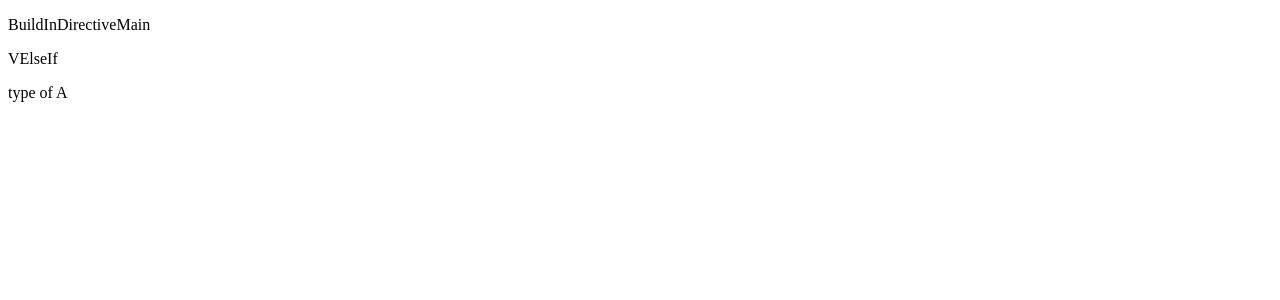
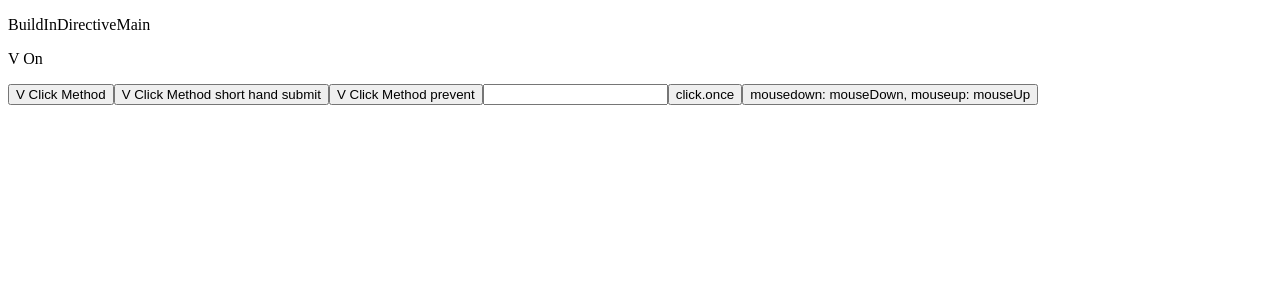
Before and after one commit to es-77/learn-vue-js, a Vue app: page / in a window 1280 px wide. Shown: the top 300 px of the page. Built offline with nearby package versions, Linux system fonts and the light colour scheme.

Commit message:
v-on v-for

```diff
--- a/src/components/buildInDirectives/BuildInDirectiveMain.vue
+++ b/src/components/buildInDirectives/BuildInDirectiveMain.vue
@@ -5,12 +5,16 @@
   <!-- <VShowVue /> -->
   <!-- <VIfVue /> -->
   <!-- <VElseVue /> -->
-  <VElseIfVue />
+  <!-- <VElseIfVue /> -->
+  <!-- <VForVue /> -->
+  <VOnVue />
 </template>
 
 <script>
 // import VElseVue from './VElse.vue';
-import VElseIfVue from './VElseIf.vue';
+// import VElseIfVue from './VElseIf.vue';
+// import VForVue from './VFor.vue';
+import VOnVue from './VOn.vue';
 // import VIfVue from './VIf.vue';
 // import VHtmlVue from './VHtml.vue';
 // import VShowVue from './VShow.vue';
@@ -24,7 +28,9 @@ export default {
     // VShowVue
     // VIfVue
     // VElseVue
-    VElseIfVue
+    // VElseIfVue
+    // VForVue
+    VOnVue
   }
 };
 </script>
--- /dev/null
+++ b/src/components/buildInDirectives/VFor.vue
@@ -0,0 +1,25 @@
+<template>
+  <p>V For Loop</p>
+  <p v-for="user in users" :key="user.id">{{ user.id }}</p>
+</template>
+
+<script>
+export default {
+  name: 'VFor',
+  data() {
+    return {
+      users: [
+        {
+          id: 1
+        },
+        {
+          id: 2
+        },
+        {
+          id: 3
+        }
+      ]
+    };
+  }
+};
+</script>
--- /dev/null
+++ b/src/components/buildInDirectives/VOn.vue
@@ -0,0 +1,55 @@
+<template>
+  <p>V On</p>
+  <!-- method handler -->
+  <button v-on:click="VClickMethod">V Click Method</button>
+
+  <!-- dynamic event -->
+  <!-- <button v-on:[event]="doThis"></button> -->
+
+  <!-- inline statement -->
+  <!-- <button v-on:click="doThat('hello', $event)"></button> -->
+
+  <!-- shorthand -->
+  <button type="submit" @click="VClickMethod">V Click Method short hand submit</button>
+
+  <!-- shorthand dynamic event -->
+  <!-- <button @[event]="doThis"></button> -->
+
+  <!-- stop propagation -->
+  <!-- <button @click.stop="VClickMethod">VClickMethod</button> -->
+
+  <!-- prevent default -->
+  <button type="submit" @click.prevent="VClickMethod">V Click Method prevent</button>
+
+  <!-- prevent default without expression -->
+  <!-- <form @submit.prevent></form> -->
+
+  <!-- chain modifiers -->
+  <!-- <button @click.stop.prevent="doThis"></button> -->
+
+  <!-- key modifier using keyAlias -->
+  <input @keyup.enter="onEnter" />
+
+  <!-- the click event will be triggered at most once -->
+  <button v-on:click.once="VClickMethod">click.once</button>
+
+  <!-- object syntax -->
+  <button v-on="{ mousedown: mouseDown, mouseup: mouseUp }">mousedown: mouseDown, mouseup: mouseUp</button>
+</template>
+
+<script>
+export default {
+  name: 'VOn',
+  methods: {
+    VClickMethod() {
+      alert('click function run');
+    },
+    mouseDown() {
+      alert('mouseDown');
+    },
+    mouseUp() {
+      alert('mouseUp');
+    }
+  }
+};
+</script>
```
